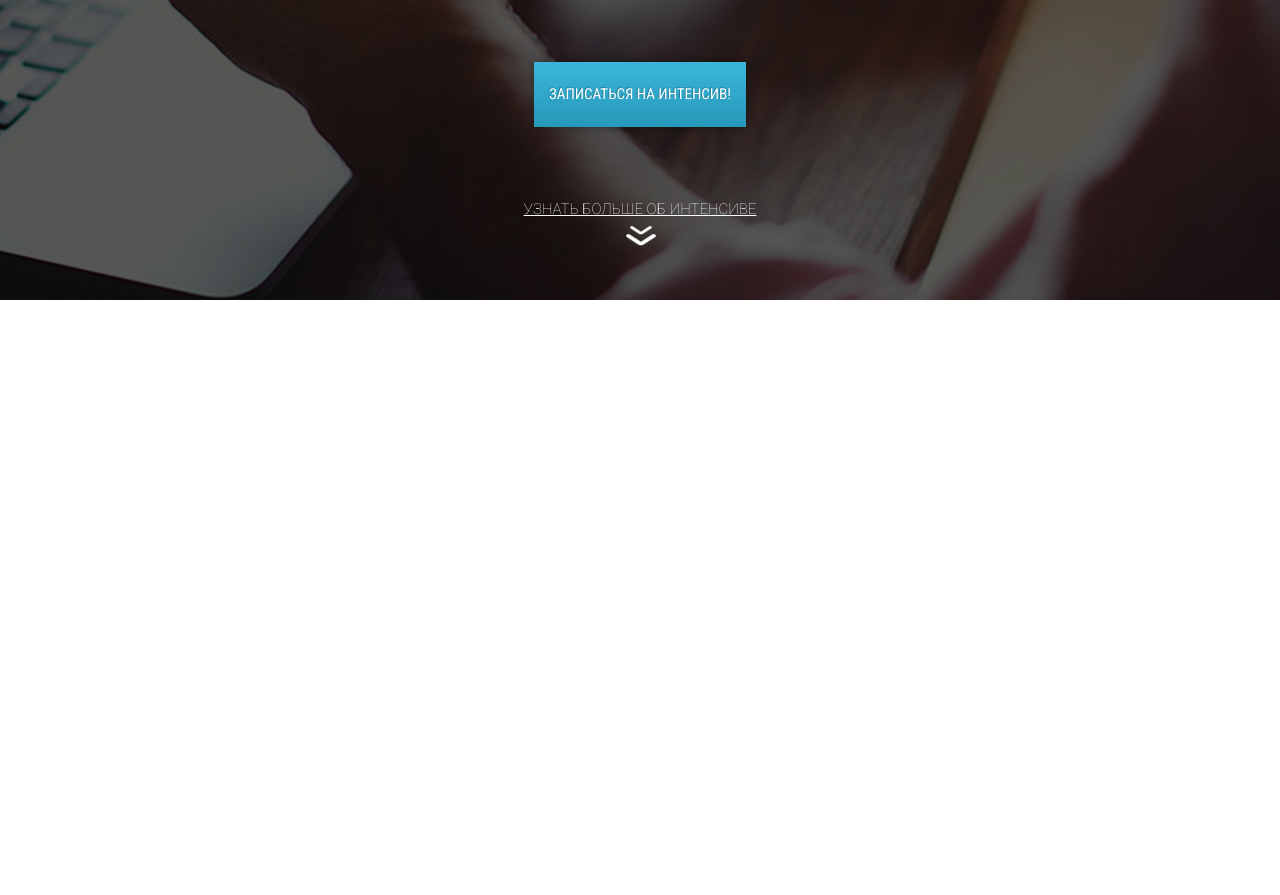
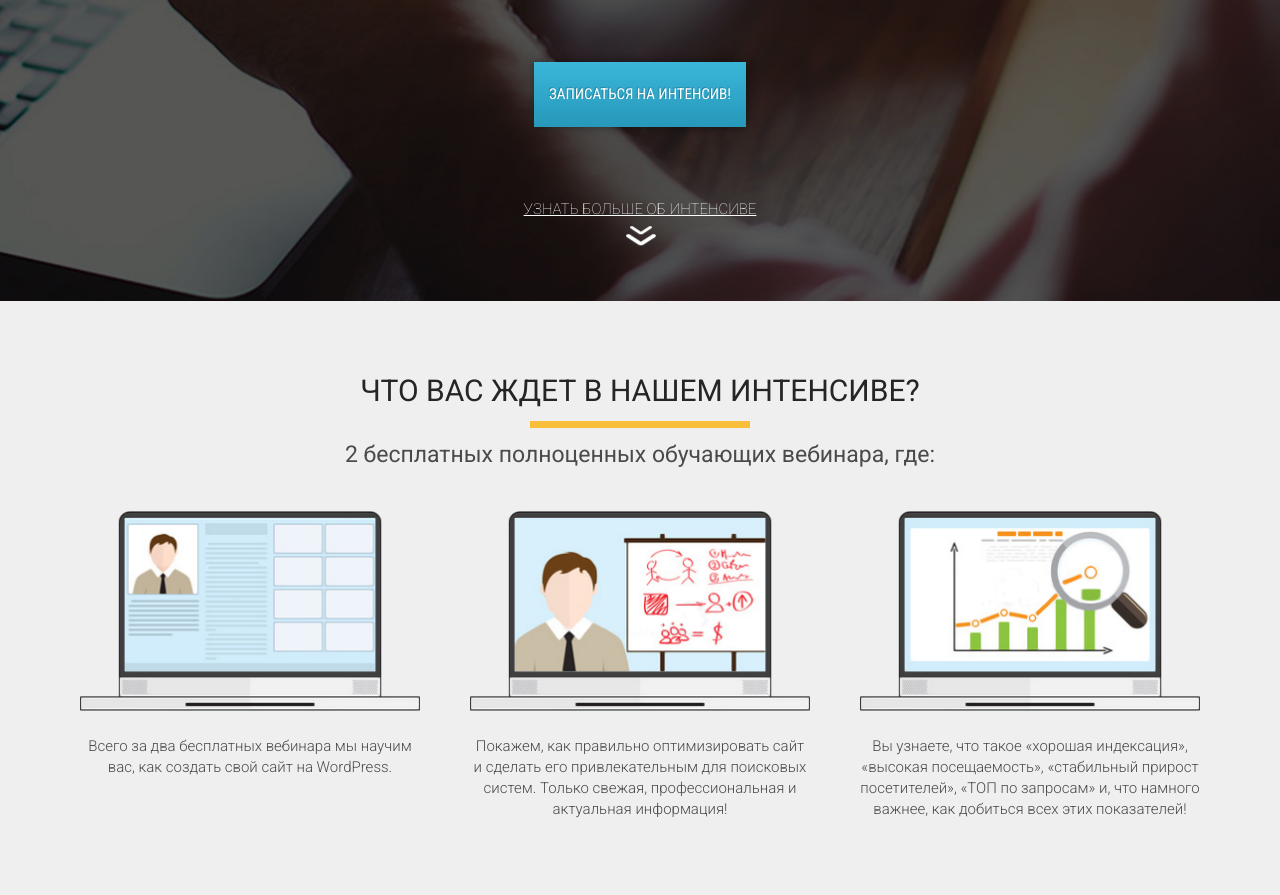
Before and after one commit to cossackvlad/wordpress, a plain HTML site: page index.html in a window 1280 px wide. Shown: the part 500-1395 px from the top of the page. Before the commit the page ends 800 px from the top, so only its background shows below. Drawn offline with Linux system fonts and the light colour scheme.

Commit message:
add intensive block

```diff
--- a/index.html
+++ b/index.html
@@ -42,6 +42,43 @@
             </div>
         </header>
 
+        <section class="intensive">
+            <div class="container">
+                <div class="intensive__wrapper">
+                    <h2 class="h2_fz30">Что вас ждет в нашем интенсиве?</h2>
+                    <div class="intensive__wrapper__subtitle">
+                        2 бесплатных полноценных обучающих вебинара, где:
+                    </div>
+                    <div class="intensive__wrapper__block">
+                        <div class="intensive__wrapper__block__item">
+                            <div>
+                                <img src="img/intensive/waiting_1.png" alt="waiting_1">
+                            </div>
+                            <div class="intensive__wrapper__block__item-subtitle">
+                                Всего за два бесплатных вебинара мы научим вас, как создать свой сайт на WordPress.
+                            </div>
+                        </div>
+                        <div class="intensive__wrapper__block__item">
+                            <div>
+                                <img src="img/intensive/waiting_2.png" alt="waiting_2">
+                            </div>
+                            <div class="intensive__wrapper__block__item-subtitle">
+                                Покажем, как правильно оптимизировать сайт и сделать его привлекательным для поисковых систем. Только свежая, профессиональная и актуальная информация!
+                            </div>
+                        </div>
+                        <div class="intensive__wrapper__block__item">
+                            <div>
+                                <img src="img/intensive/waiting_3.png" alt="waiting_3">
+                            </div>
+                            <div class="intensive__wrapper__block__item-subtitle">
+                                Вы узнаете, что такое «хорошая индексация», «высокая посещаемость», «стабильный прирост посетителей», «ТОП по запросам» и, что намного важнее, как добиться всех этих показателей!
+                            </div>
+                        </div>
+                    </div>
+                </div>
+            </div>
+        </section>
+
     </div>
 
 </body>
--- a/scss/_media.scss
+++ b/scss/_media.scss
@@ -1,7 +1,11 @@
 @media (min-width: 768px) {
+    .h2_fz30 {
+        font-size: 25px;
+        line-height: 25px;
+    }
+
     // Promo
     .promo {
-        height: 100vh;
         &__wrapper {
             &__information {
                 h1 {
@@ -26,9 +30,32 @@
             }
         }
     }
+
+    // Intensive
+    .intensive {
+        padding: 75px 0;
+        &__wrapper {
+            &__subtitle {
+                font-size: 23px;
+                line-height: 23px;
+            }
+            &__block {
+                &__item {
+                    img {
+                        width: fit-content;
+                    }
+                }
+            }
+        }
+    }
 }
 
 @media (min-width: 1024px) {
+    .h2_fz30 {
+        font-size: 30px;
+        line-height: 30px;
+    }
+
     // Promo
     .promo {
         &__wrapper {
@@ -52,6 +79,21 @@
                 p {
                     font-size: 21px;
                     line-height: 28px;
+                }
+            }
+        }
+    }
+
+    // Intensive
+    .intensive {
+        &__wrapper {
+            &__block {
+                grid-template-columns: repeat(3, 1fr);
+                column-gap: 50px;
+                &__item {
+                    img {
+                        width: 100%;
+                    }
                 }
             }
         }
--- /dev/null
+++ b/scss/blocks/_intensive.scss
@@ -0,0 +1,37 @@
+.intensive {
+    background: #EFEFEF;
+    padding: 50px 0;
+    &__wrapper {
+        h2 {
+            color: #252525;
+        }
+        &__subtitle {
+            font-weight: normal;
+            font-size: 16px;
+            line-height: 20px;
+            text-align: center;
+            color: #4A4A4A;
+            margin-top: 15px;
+        }
+        &__block {
+            margin-top: 45px;
+            display: grid;
+            grid-template-columns: 1fr;
+            row-gap: 30px;
+            &__item {
+                img {
+                    margin: 0 auto 25px;
+                    display: block;
+                    width: 100%;
+                }
+                &-subtitle {
+                    font-weight: 300;
+                    font-size: 15px;
+                    line-height: 21px;
+                    text-align: center;
+                    color: #4A4A4A;
+                }
+            }
+        }
+    }
+}
--- a/scss/blocks/_promo.scss
+++ b/scss/blocks/_promo.scss
@@ -1,7 +1,6 @@
 .promo {
     padding: 40px 0 60px;
     background: url(../img/main_bg.jpg) center (center/cover) no-repeat;
-    height: 100%;
     &__wrapper {
         img {
             margin: 0 auto 10px;
--- a/scss/style.scss
+++ b/scss/style.scss
@@ -9,6 +9,26 @@
 h1, h2, h3, h4, h5, h6 {
     margin: 0;
     padding: 0;
+}
+
+.h2_fz30 {
+    font-weight: normal;
+    font-size: 20px;
+    line-height: 25px;
+    text-align: center;
+    text-transform: uppercase;
+    position: relative;
+    padding-bottom: 22px;
+    &::after {
+        content: '';
+        position: absolute;
+        left: 50%;
+        margin-left: -110px;
+        bottom: 0;
+        background: #F9BF3B;
+        height: 7px;
+        width: 220px;
+    }
 }
 
 .site-wrapper {
@@ -43,5 +63,6 @@ h1, h2, h3, h4, h5, h6 {
 }
 
 @import 'blocks/promo';
+@import 'blocks/intensive';
 
 @import 'media';
```
Also changed, not shown: css/style.min.css, img/intensive/waiting_1.png (added), img/intensive/waiting_2.png (added), img/intensive/waiting_3.png (added).
